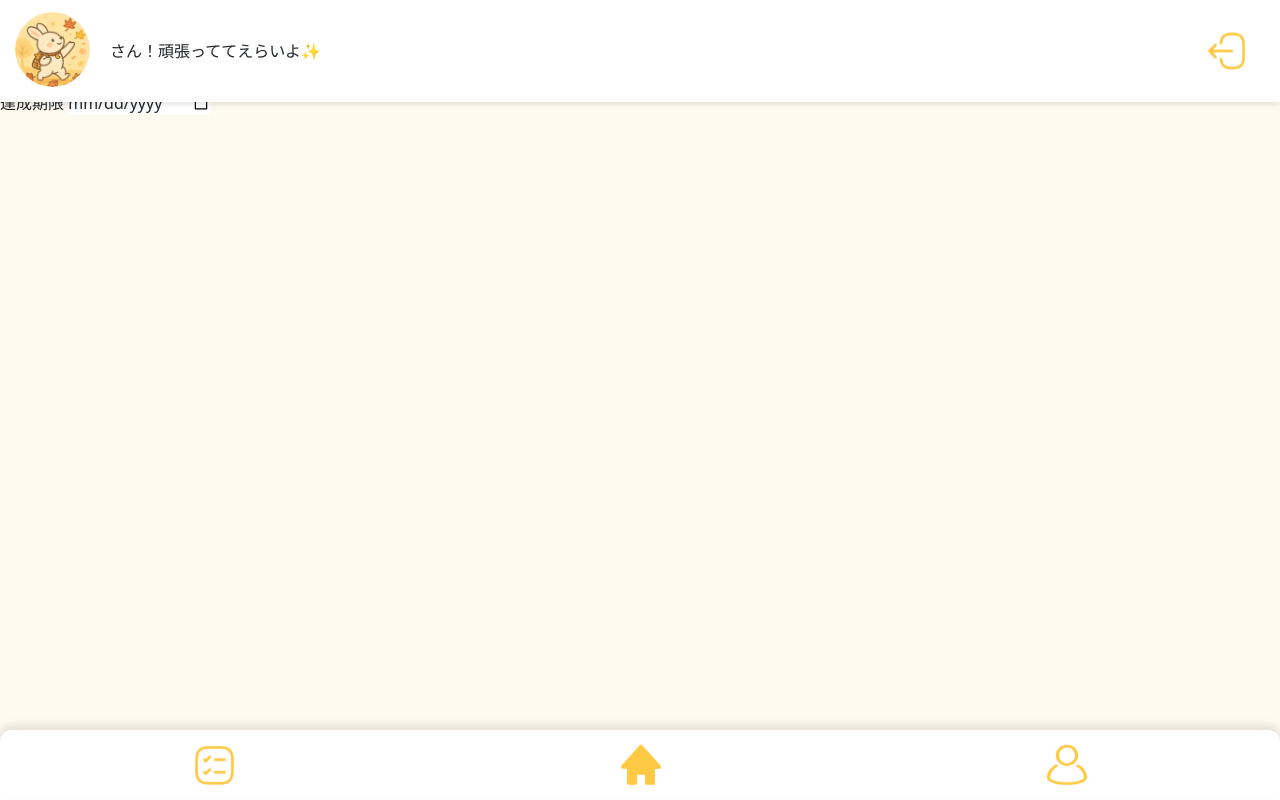
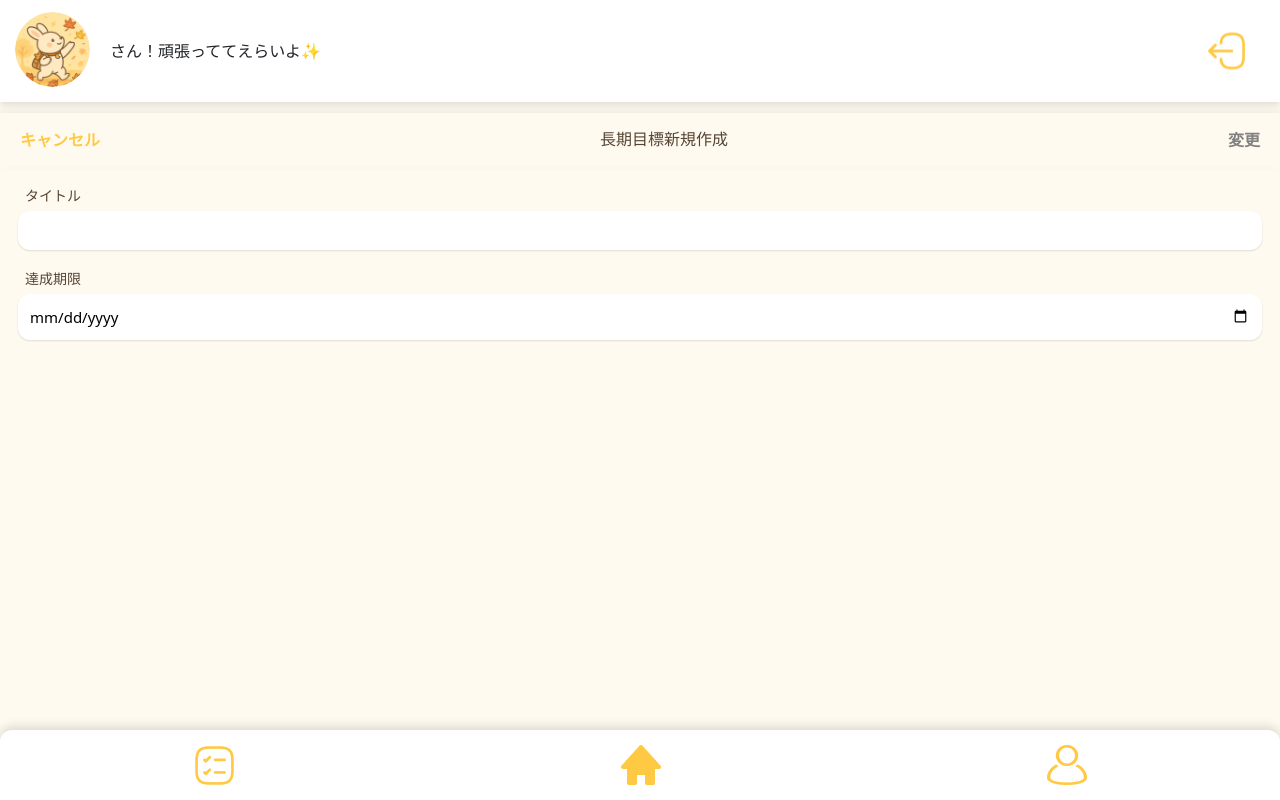
Before and after one commit to 2025-Autumn-RareTECH-Team-B/app, a Django app: page /goals/create/ in a window 1280 px wide. Run offline with Django 5.2, Linux system fonts and the light colour scheme; some libraries are stand-ins or nearby versions; some web fonts are replaced.

Commit message:
add:goal_create.css goal_create.html base-loggedin.cssを作成

```diff
--- /dev/null
+++ b/app/goals/static/goals/css/goal_create.css
@@ -0,0 +1,129 @@
+/* ===== タブ風ヘッダー（キャンセル / タイトル / 変更） ===== */
+.profile-header {
+    display: flex;
+    justify-content: space-between;
+    align-items: center;
+    padding: 15px 20px;
+    font-size: 16px;
+    width: 100vw;          /* ← 画面幅いっぱいにする */
+    margin-left: calc(50% - 50vw); /* ← 左右位置を中央からはみ出すように調整 */
+    margin-right: calc(50% - 50vw);
+    color: var(--brown);
+    box-shadow: 0 -5px 12px rgba(0, 0, 0, 0.06);
+}
+
+.page-content {
+    margin-top: 8px; /*  ここを小さくするとヘッダー間を調整できる */
+}
+
+.cancel-link {
+    color: var(--orange);
+    font-weight: 600;
+    text-decoration: none;
+}
+
+.submit-link {
+    color: var(--gray);
+    font-weight: 600;
+    background: none;
+    border: none;
+}
+
+.profile-header h2 {
+    flex: 1;
+    text-align: center;
+    font-size: 16px;
+    color: var(--brown);
+    margin: 0;
+}
+
+/* ===== フォーム ===== */
+.profile-form {
+    padding: 18px 18px 20px 18px;
+    background: transparent;
+    min-height: calc(100vh - 262px);
+}
+
+.form-group {
+    margin-bottom: 18px;
+}
+
+/* 入力欄（ここはプロフ編集と揃える） */
+.profile-form input {
+    width: 100%;
+    background: var(--white);
+    border: none;
+    border-radius: 12px;
+    padding: 8px;
+    font-size: 15px;
+    color: var(--black);
+    box-sizing: border-box;
+    box-shadow: 0 1px 2px rgba(0, 0, 0, 0.12);
+}
+
+form.profile-form input {
+    width: 100%;
+    background: var(--white);
+    border: none;
+    border-radius: 12px;
+    padding: 8px;
+    font-size: 15px;
+    color: var(--black);
+    box-shadow: 0 1px 2px rgba(0, 0, 0, 0.12);
+}
+
+
+/* 日付 */
+.profile-form input[type="date"] {
+    padding: 12px;
+}
+
+/* ラベル */
+.profile-form label {
+    display: block;
+    font-size: 14px;
+    color: var(--brown);
+    margin-bottom: 5px;
+    margin-left: 7px;
+}
+
+
+
+/* ===== キーボード対策（iPhoneで下が隠れないように） ===== */
+body {
+    padding-bottom: env(safe-area-inset-bottom);
+}
+
+
+.page-content {
+    margin-top: 0 !important;
+}
+
+/* ===== profile_edit.css より強くして上書きする ===== */
+.page-content .profile-form input {
+    width: 100%;
+    background: var(--white);
+    border: none;
+    border-radius: 12px;
+    padding: 8px;
+    font-size: 15px;
+    color: var(--black);
+    box-sizing: border-box;
+    box-shadow: 0 1px 2px rgba(0, 0, 0, 0.12);
+}
+
+/* ====== 最優先で上書きする ====== */
+.page-content form.profile-form input {
+    width: 100% !important;
+    background: var(--white) !important;
+    border: none !important;
+    border-radius: 12px !important;
+    padding: 8px !important;
+    font-size: 15px !important;
+    color: var(--black) !important;
+    box-shadow: 0 1px 2px rgba(0, 0, 0, 0.12) !important;
+}
+
+.page-content .profile-form input[type="date"] {
+    padding: 12px !important;
+}
--- a/app/goals/templates/goals/goal_create.html
+++ b/app/goals/templates/goals/goal_create.html
@@ -1,10 +1,17 @@
 {% extends "base/base-loggedin.html" %}
+{% load static %}
+
 {% block title %}
 長期目標新規作成 | Habi
 {% endblock %}
 
+{% block extra_css %}
+{{ block.super }}
+<link rel="stylesheet" href="{% static 'goals/css/goal_create.css' %}">
+{% endblock %}
+
 {% block main_content %}
-<!-- 上部ナビ(ボタン部分) -->
+<div class="page-content">
 <div class="profile-header">
     <a href="{% url 'goals:home' %}" class="cancel-link">キャンセル</a>
     <h2>長期目標新規作成</h2>
@@ -27,4 +34,5 @@
         <input type="date" id="limit_age" name="limit_age" required>
     </div>
 </form>
+</div>
 {% endblock %}
--- a/static/css/base-loggedin.css
+++ b/static/css/base-loggedin.css
@@ -62,7 +62,6 @@ body {
     flex: 1;
     overflow-y: auto;
     padding-top: 113px;   /* ← これを追加！ヘッダーの高さぶん */
-    padding-bottom: 78px; /* フッターは既にOK */
 }
 
 
```
